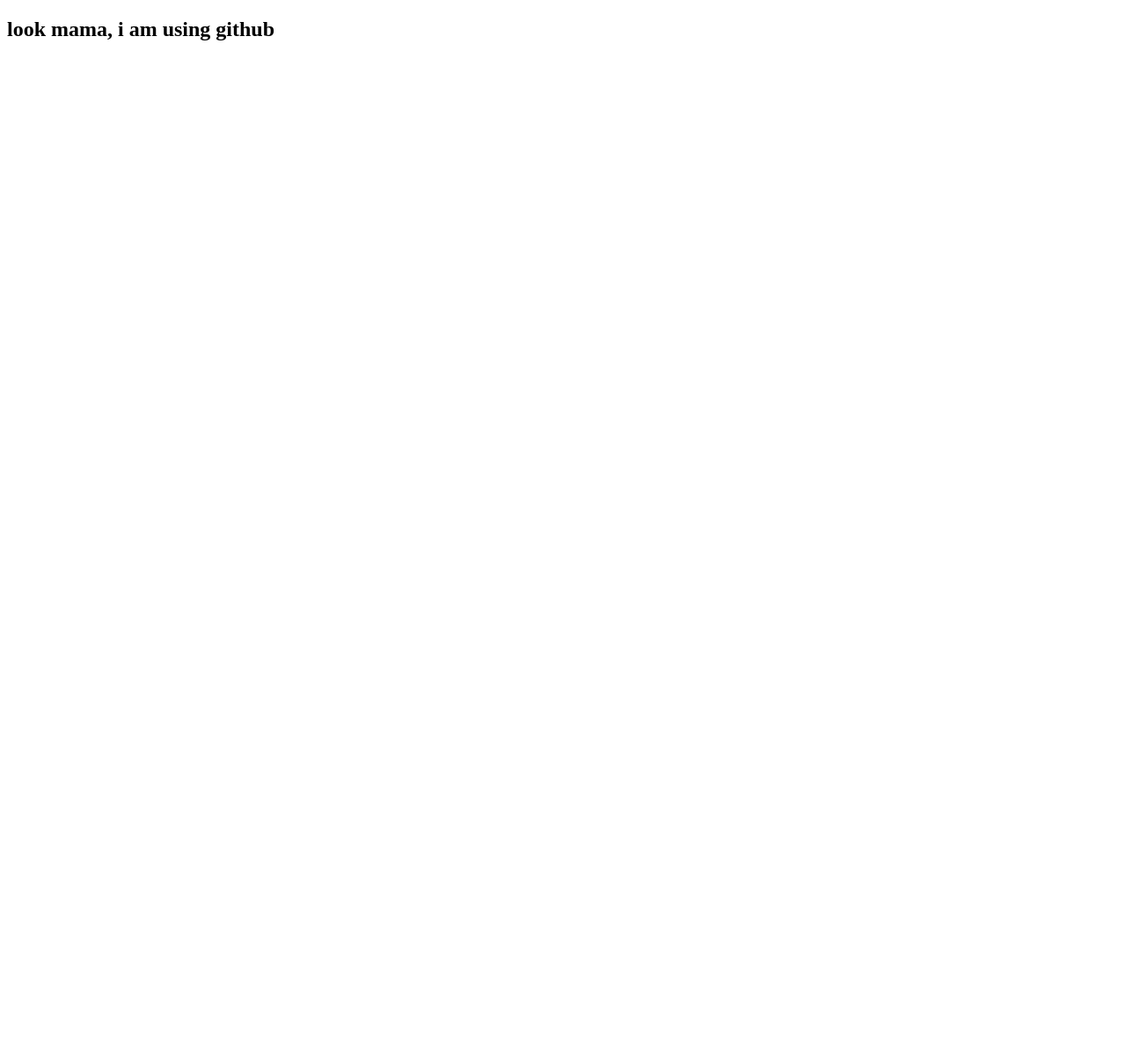
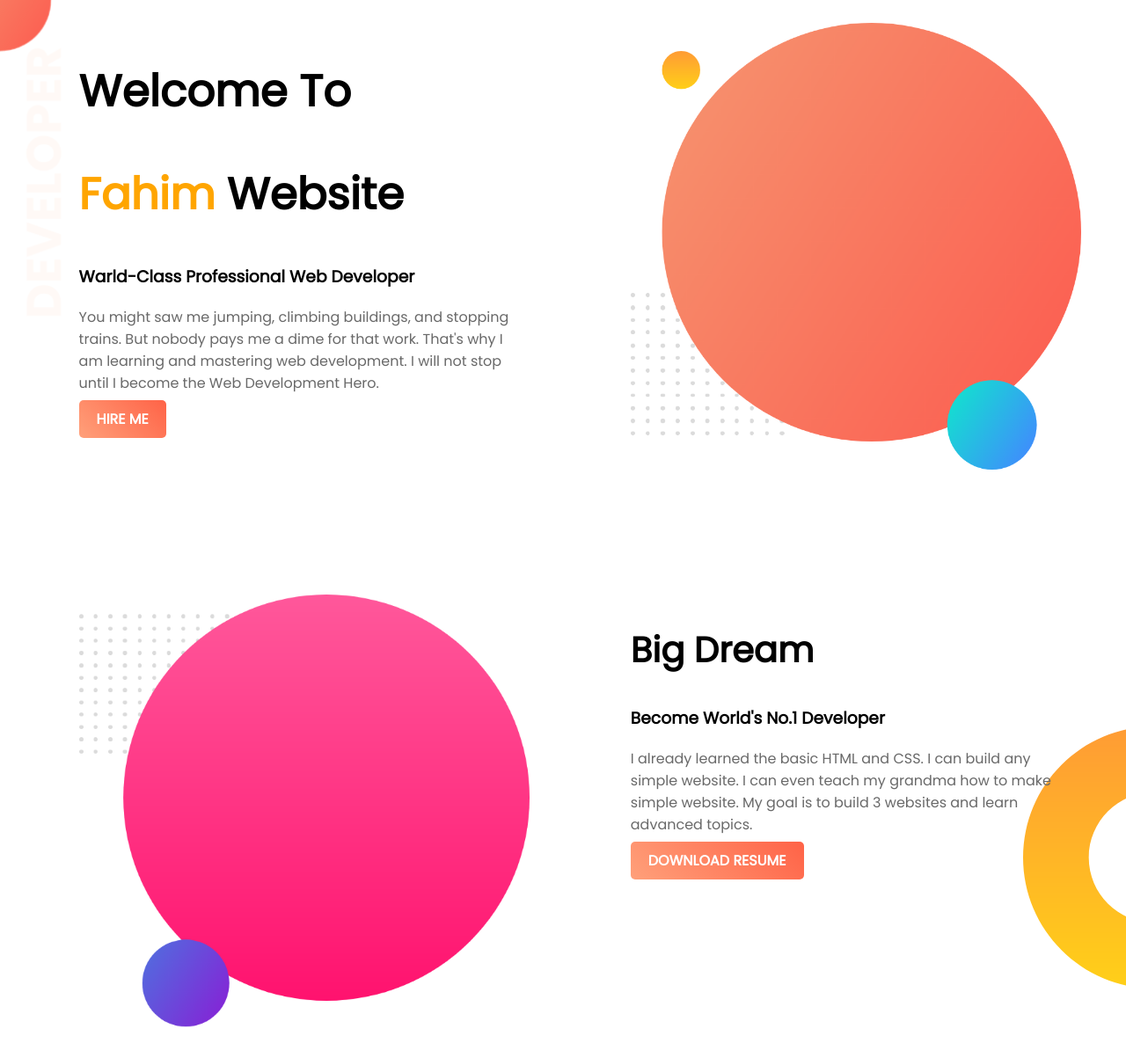
Before and after one commit to fahimc43/my-first-portfolio, a plain HTML site: page index.html in a window 1280 px wide. Shown: the whole page at 88% size. Before the commit the page ends 800 px from the top, so only its background shows below. Drawn offline with Linux system fonts and the light colour scheme.

Commit message:
create second section

```diff
--- a/index.html
+++ b/index.html
@@ -2,10 +2,36 @@
 <html lang="en">
 <head>
     <meta charset="UTF-8">
-    <meta name="viewport" content="width=, initial-scale=1.0">
-    <title>Document</title>
+    <meta name="viewport" content="width=device-width, initial-scale=1.0">
+    <title>Fahim's Portfolio </title>
+    <link rel="stylesheet" href="style.css">
+    <link href="https://fonts.googleapis.com/css2?family=Poppins&display=swap" rel="stylesheet">
+    <link rel="preconnect" href="https://fonts.gstatic.com">
+
 </head>
 <body>
-    <h2>look mama, i am using github</h2>
+    <section class="top-banner">
+            <div class="half-width">
+                <h1>Welcome To</h1>
+                <h1><span class="name-highlight">Fahim</span> Website</h1>
+                <h3>Warld-Class Professional Web Developer</h3>
+                <p>You might saw me jumping, climbing buildings, and stopping trains. But nobody pays me a dime for that work. That's why I am learning and mastering web development. I will not stop until I become the Web Development Hero.</p>
+                <a class="anchor-button" target="_blank" href="https://www.linkedin.com/company/programminghero/">HIRE ME</a>
+            </div>
+            <div class="half-width">
+                <img src="images/my-bg.png" alt="profile picture">
+            </div>
+    </section>
+    <section class="dream-area">
+        <div class="half-width">
+            <img src="images/my-bg2.png" alt="second profile">
+        </div>
+        <div class="half-width">
+            <h2>Big Dream</h2>
+            <h3>Become World's No.1 Developer</h3>
+            <p>I already learned the basic HTML and CSS. I can build any simple website. I can even teach my grandma how to make simple website. My goal is to build 3 websites and learn advanced topics.</p>
+            <a class="anchor-button" target="_blank" href="https://www.linkedin.com/company/programminghero/">DOWNLOAD RESUME</a>
+        </div>
+    </section>
 </body>
 </html>
--- /dev/null
+++ b/style.css
@@ -0,0 +1,50 @@
+body{
+    margin: 0;
+    font-family: 'Poppins', sans-serif;
+}
+
+h1{
+    font-size: 50px
+}
+h2{
+    font-size: 40px;
+}
+p{
+    color: dimgray;
+}
+.name-highlight{
+    color: orange;
+}
+.half-width{
+    width: 40%;
+    float: left;
+    margin-left: 5%;
+    padding: 2%;
+}
+.half-width img{
+    width: 100%;
+
+}
+.top-banner{
+    background-image: url("images/top-banner.png");
+    background-repeat: no-repeat;
+}
+section{
+    height: 500px;
+    padding-bottom: 150px;
+}
+.anchor-button{
+    text-decoration: none;
+    background-image: linear-gradient(45deg, lightsalmon, tomato) ;
+    padding: 10px 20px;
+    color: white;
+    border-radius: 5px;
+    font-weight: 700;
+}
+.dream-area{
+    background-image: url("images/dream-bg.png");
+    background-repeat: no-repeat;
+    background-position: right;
+
+
+}
```
